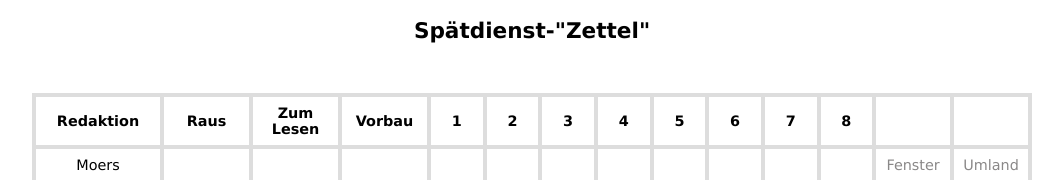
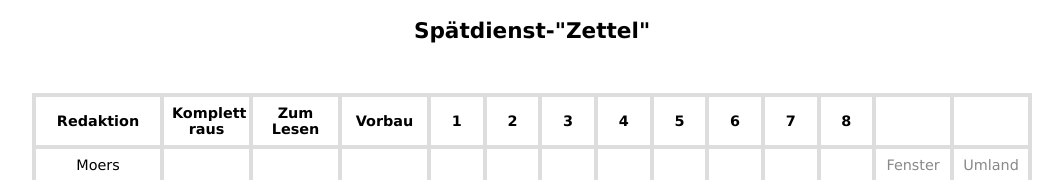
Before and after one commit to Schwerus/Niederrhein-Staedte, a plain HTML site: page Spaetdienst-Zettel.html in a window 1280 px wide. Shown: the top 180 px of the page, without its empty margins (108-1171 px from the left). Drawn offline with Linux system fonts and the light colour scheme.

Commit message:
Spaetdienst-Zettel.html

```diff
--- a/Spaetdienst-Zettel.html
+++ b/Spaetdienst-Zettel.html
@@ -88,7 +88,7 @@
          <table id="eventTable">
             <tr>
                <th>Redaktion</th>
-               <th>Raus</th>
+               <th>Komplett raus</th>
                <th>Zum Lesen</th>
                <th>Vorbau</th>
                <th>1</th>
```
